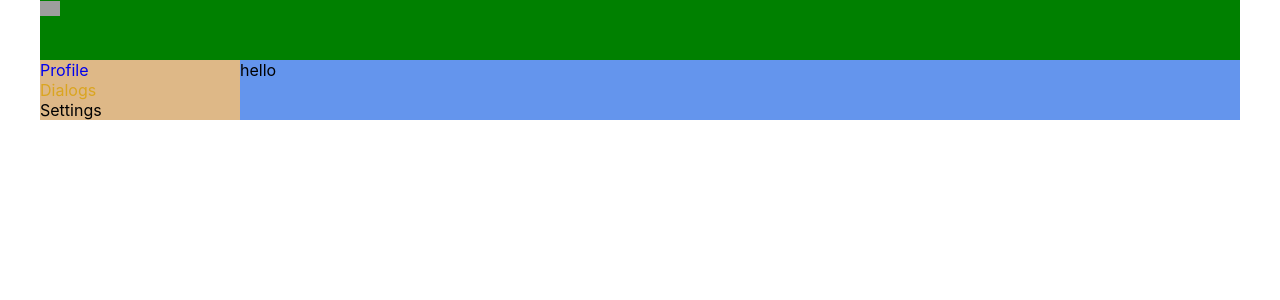
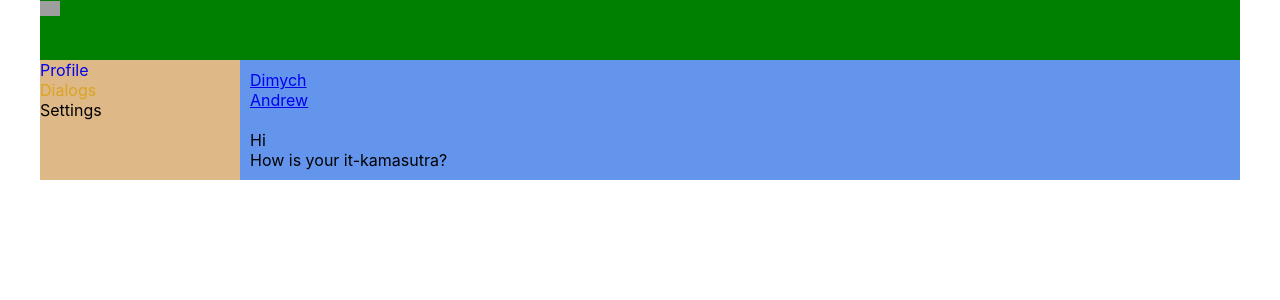
Before and after one commit to OleksandrBuhai/SocialNetwork, a React (Create React App) app: page /dialogs in a window 1280 px wide. Shown: the top 300 px of the page. Built offline with nearby package versions, Linux system fonts and the light colour scheme; grey boxes are pictures that could not be loaded.

Commit message:
Dialogs + Dialogs.module.css

```diff
--- /dev/null
+++ b/src/components/Dialogs/Dialogs.module.css
@@ -0,0 +1,20 @@
+dialogs {
+    display: grid;
+    grid-template-columns: 2fr 10fr;
+}
+
+.dialogsItems {
+    padding: 10px;
+}
+
+.dialogsItems .active {
+    color: gold;
+}
+
+.messages {
+    padding: 10px;
+}
+
+.messages .message {
+
+}
--- a/src/components/Dialogs/Dialogs.tsx
+++ b/src/components/Dialogs/Dialogs.tsx
@@ -1,9 +1,65 @@
 import React from 'react'
+import c from "./Dialogs.module.css"
+import {NavLink} from "react-router-dom";
 
-export const Dialogs = () => {
+type DialogItemPropsType = {
+    name:string
+    id: number
+}
+
+export const DialogItem = (props: DialogItemPropsType) => {
+
+    let path = "/dialogs" + props.id
     return (
-        <div>
-            hello
+        <div className={c.dialog + ' ' + c.active}>
+            <NavLink to={path}>{props.name}</NavLink>
         </div>
     )
 }
+
+type MessagePropsType = {
+    message: string
+}
+
+export const Message = (props: MessagePropsType) => {
+    return (
+        <div className={c.dialog}>{props.message}</div>
+    )
+}
+type DialogsPropsType = {
+
+}
+
+export const Dialogs = (props:DialogsPropsType) => {
+
+    let dialogsData = [
+        {id: 1, name: 'Dimych'},
+        {id: 2, name: 'Andrew'},
+        {id: 3, name: 'Sveta'},
+        {id: 4, name: 'Sasha'},
+        {id: 5, name: 'Viktor'},
+        {id: 6, name: 'Valera'}
+    ]
+
+    let messagesData = [
+        {id: 1, message: 'Hi'},
+        {id: 2, message: 'How is your it-kamasutra?'},
+        {id: 3, message: 'Yo'},
+        {id: 4, message: 'Yo'},
+        {id: 5, message: 'Yo'}
+    ]
+
+    return (
+        <div className={c.dialogs}>
+            <div className={c.dialogsItems}>
+                <DialogItem name={dialogsData[0].name} id={dialogsData[0].id} />
+                <DialogItem name={dialogsData[1].name} id={dialogsData[1].id}/>
+            </div>
+            <div className={c.messages}>
+                <Message message={messagesData[0].message}/>
+                <Message message={messagesData[1].message}/>
+            </div>
+        </div>
+    )
+
+}
```
